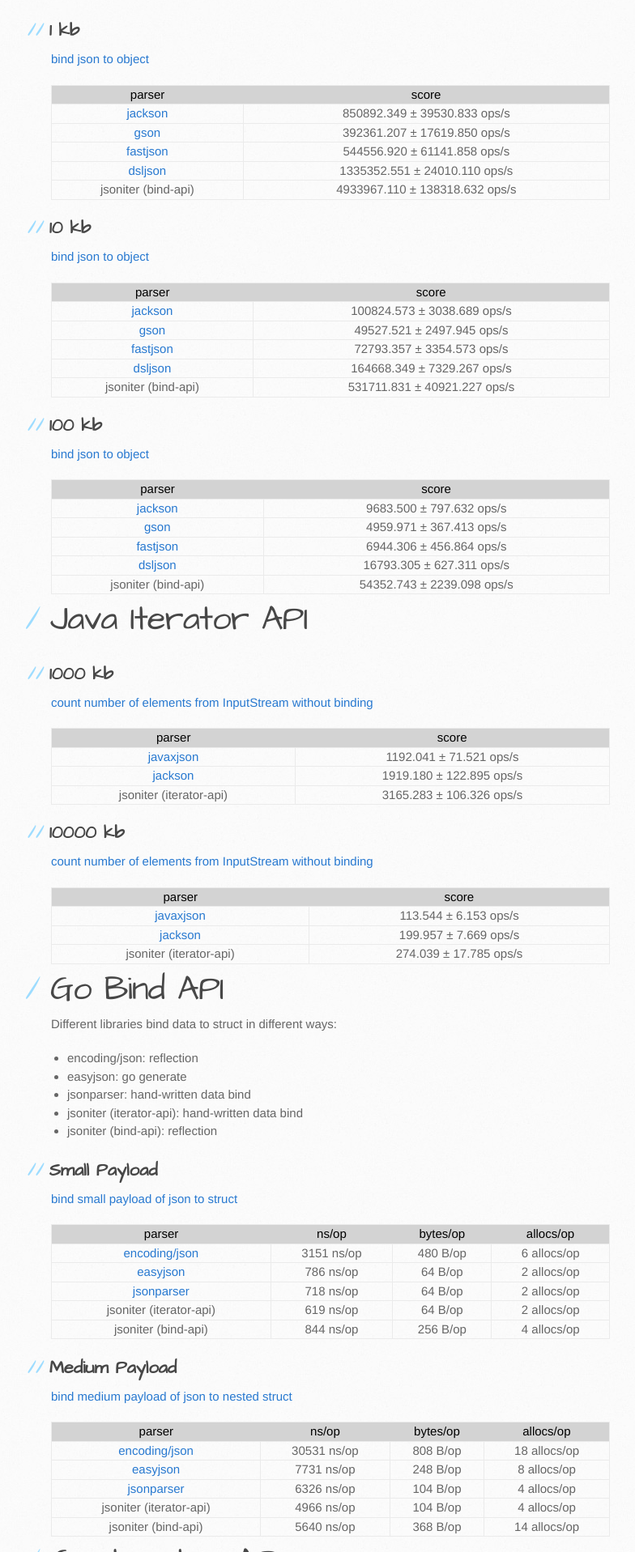
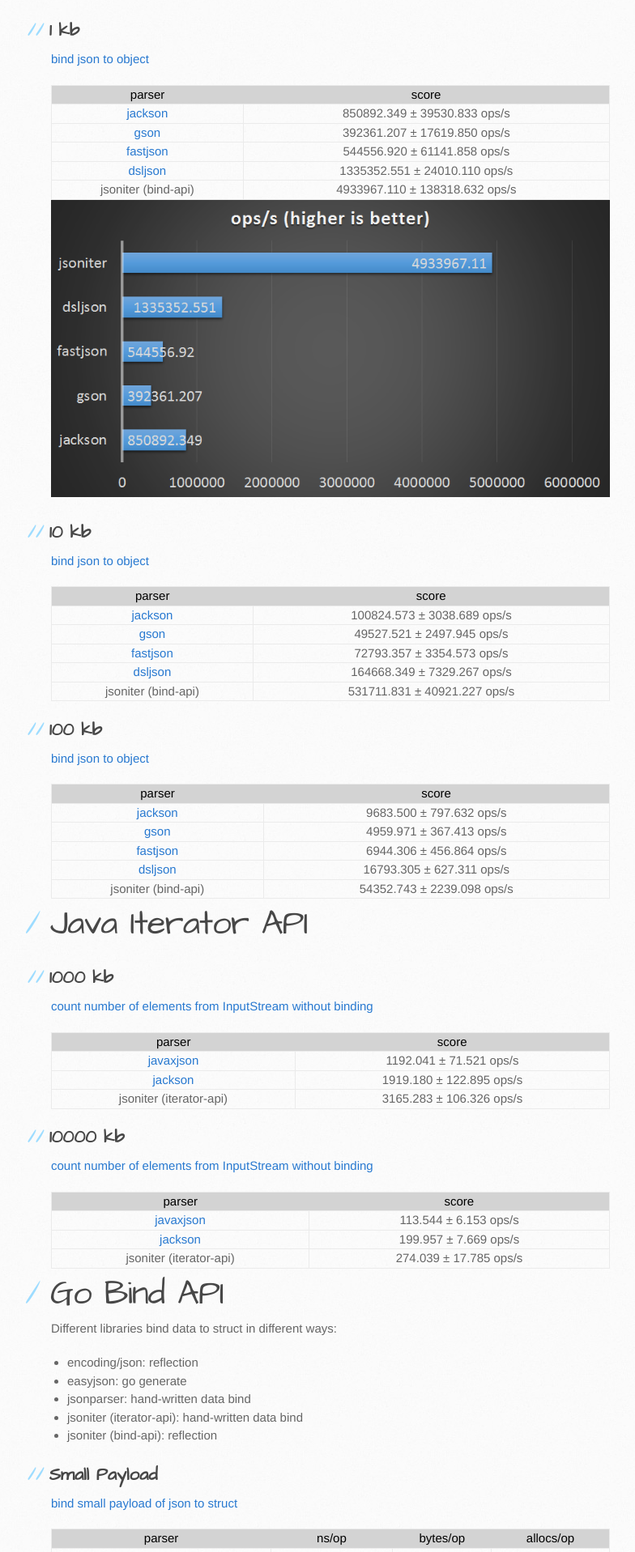
Before and after one commit to json-iterator/json-iterator.github.io, a Jekyll site: the page built from benchmark.md, in a window 1280 px wide. Shown: the part 1040-2957 px from the top of the page at 81% size, without its empty margins (107-891 px from the left). Built offline with Jekyll 4.4.1, drawn with Linux system fonts in a browser that asks for light colours.

Commit message:
Update benchmark.md

```diff
--- a/benchmark.md
+++ b/benchmark.md
@@ -34,6 +34,8 @@
 | [fastjson] | 544556.920 ± 61141.858  ops/s |
 | [dsljson]  | 1335352.551 ± 24010.110  ops/s |
 | jsoniter (bind-api) | 4933967.110 ± 138318.632  ops/s |
+
+![java1](/benchmarks/java1.png)
 
 ## 10 kb
 
```
